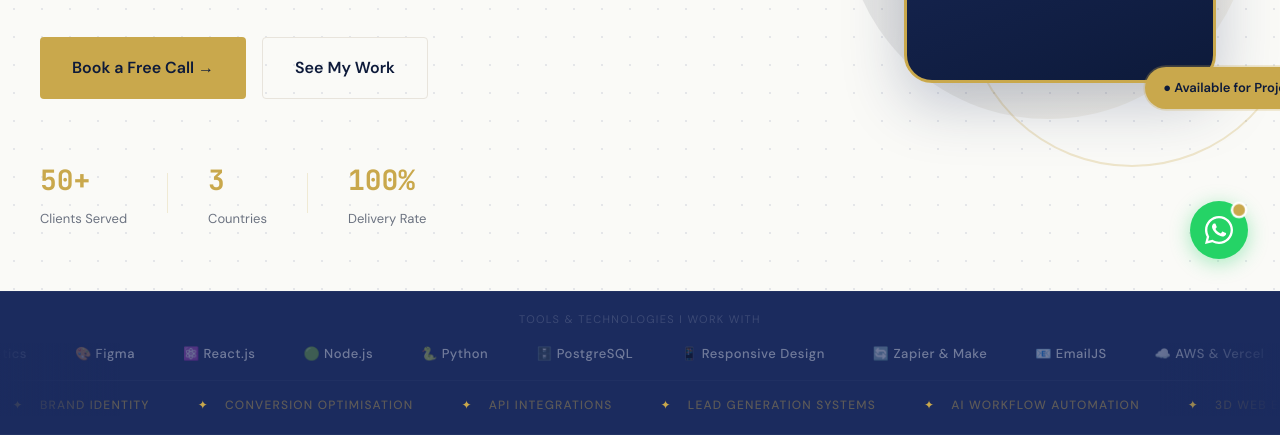
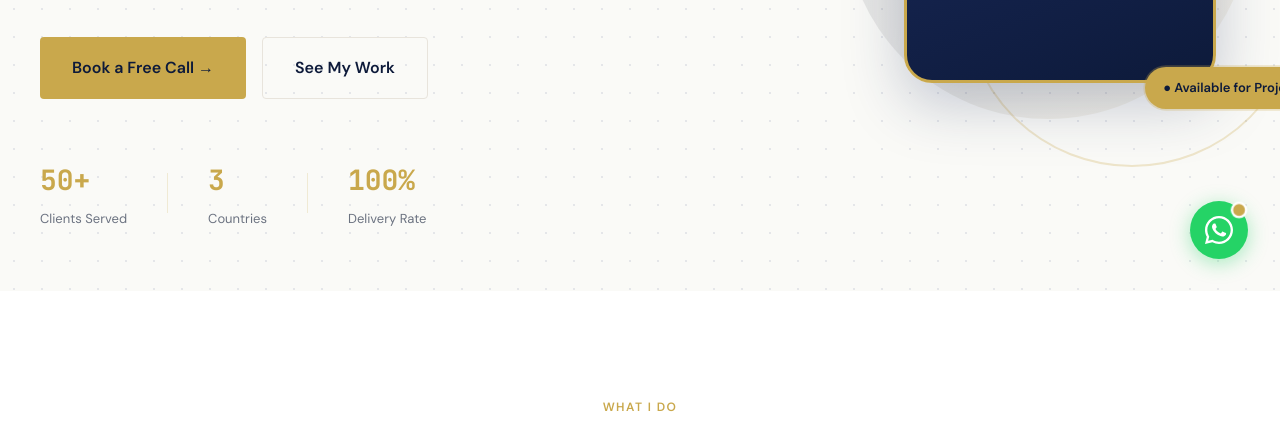
Before and after one commit to aayushbaral630-create/aayushbaral-portfolio, a website: page index.html in a window 1280 px wide. Shown: the part 509-952 px from the top of the page. Drawn offline with nearby package versions, Linux system fonts and the light colour scheme; a web font is replaced by a local one.

Commit message:
style: removed tech stack marquee section

```diff
--- a/index.html
+++ b/index.html
@@ -3023,81 +3023,6 @@
         </div>
     </section>
 
-    <!-- Tech Stack Marquee -->
-    <section class="tech-marquee-section">
-        <div class="marquee-label">Tools & Technologies I Work With</div>
-        <div class="marquee-wrapper">
-
-            <!-- ROW 1 -->
-            <div class="marquee-row marquee-row-1">
-                <div class="marquee-content">
-                    <div class="marquee-item marquee-item-1">⚡ Meta Ads</div>
-                    <div class="marquee-item marquee-item-1">🤖 ChatGPT & AI</div>
-                    <div class="marquee-item marquee-item-1">📊 Google Analytics</div>
-                    <div class="marquee-item marquee-item-1">🎨 Figma</div>
-                    <div class="marquee-item marquee-item-1">⚛️ React.js</div>
-                    <div class="marquee-item marquee-item-1">🟢 Node.js</div>
-                    <div class="marquee-item marquee-item-1">🐍 Python</div>
-                    <div class="marquee-item marquee-item-1">🗄️ PostgreSQL</div>
-                    <div class="marquee-item marquee-item-1">📱 Responsive Design</div>
-                    <div class="marquee-item marquee-item-1">🔄 Zapier & Make</div>
-                    <div class="marquee-item marquee-item-1">📧 EmailJS</div>
-                    <div class="marquee-item marquee-item-1">☁️ AWS & Vercel</div>
-                </div>
-                <!-- Duplicate for seamless scroll -->
-                <div class="marquee-content">
-                    <div class="marquee-item marquee-item-1">⚡ Meta Ads</div>
-                    <div class="marquee-item marquee-item-1">🤖 ChatGPT & AI</div>
-                    <div class="marquee-item marquee-item-1">📊 Google Analytics</div>
-                    <div class="marquee-item marquee-item-1">🎨 Figma</div>
-                    <div class="marquee-item marquee-item-1">⚛️ React.js</div>
-                    <div class="marquee-item marquee-item-1">🟢 Node.js</div>
-                    <div class="marquee-item marquee-item-1">🐍 Python</div>
-                    <div class="marquee-item marquee-item-1">🗄️ PostgreSQL</div>
-                    <div class="marquee-item marquee-item-1">📱 Responsive Design</div>
-                    <div class="marquee-item marquee-item-1">🔄 Zapier & Make</div>
-                    <div class="marquee-item marquee-item-1">📧 EmailJS</div>
-                    <div class="marquee-item marquee-item-1">☁️ AWS & Vercel</div>
-                </div>
-            </div>
-
-            <div class="marquee-divider"></div>
-
-            <!-- ROW 2 -->
-            <div class="marquee-row marquee-row-2">
-                <div class="marquee-content">
-                    <div class="marquee-item marquee-item-2"><span class="star">✦</span> Lead Generation Systems</div>
-                    <div class="marquee-item marquee-item-2"><span class="star">✦</span> AI Workflow Automation</div>
-                    <div class="marquee-item marquee-item-2"><span class="star">✦</span> 3D Web Experiences</div>
-                    <div class="marquee-item marquee-item-2"><span class="star">✦</span> Custom Software</div>
-                    <div class="marquee-item marquee-item-2"><span class="star">✦</span> Recruitment Platforms</div>
-                    <div class="marquee-item marquee-item-2"><span class="star">✦</span> SEO & Content Strategy</div>
-                    <div class="marquee-item marquee-item-2"><span class="star">✦</span> Landing Page Design</div>
-                    <div class="marquee-item marquee-item-2"><span class="star">✦</span> WhatsApp Automation</div>
-                    <div class="marquee-item marquee-item-2"><span class="star">✦</span> Client Portal Development</div>
-                    <div class="marquee-item marquee-item-2"><span class="star">✦</span> Brand Identity</div>
-                    <div class="marquee-item marquee-item-2"><span class="star">✦</span> Conversion Optimisation</div>
-                    <div class="marquee-item marquee-item-2"><span class="star">✦</span> API Integrations</div>
-                </div>
-                <!-- Duplicate for seamless scroll -->
-                <div class="marquee-content">
-                    <div class="marquee-item marquee-item-2"><span class="star">✦</span> Lead Generation Systems</div>
-                    <div class="marquee-item marquee-item-2"><span class="star">✦</span> AI Workflow Automation</div>
-                    <div class="marquee-item marquee-item-2"><span class="star">✦</span> 3D Web Experiences</div>
-                    <div class="marquee-item marquee-item-2"><span class="star">✦</span> Custom Software</div>
-                    <div class="marquee-item marquee-item-2"><span class="star">✦</span> Recruitment Platforms</div>
-                    <div class="marquee-item marquee-item-2"><span class="star">✦</span> SEO & Content Strategy</div>
-                    <div class="marquee-item marquee-item-2"><span class="star">✦</span> Landing Page Design</div>
-                    <div class="marquee-item marquee-item-2"><span class="star">✦</span> WhatsApp Automation</div>
-                    <div class="marquee-item marquee-item-2"><span class="star">✦</span> Client Portal Development</div>
-                    <div class="marquee-item marquee-item-2"><span class="star">✦</span> Brand Identity</div>
-                    <div class="marquee-item marquee-item-2"><span class="star">✦</span> Conversion Optimisation</div>
-                    <div class="marquee-item marquee-item-2"><span class="star">✦</span> API Integrations</div>
-                </div>
-            </div>
-
-        </div>
-    </section>
 
     <!-- Services Section -->
     <section id="services" class="services section-padding">
```
